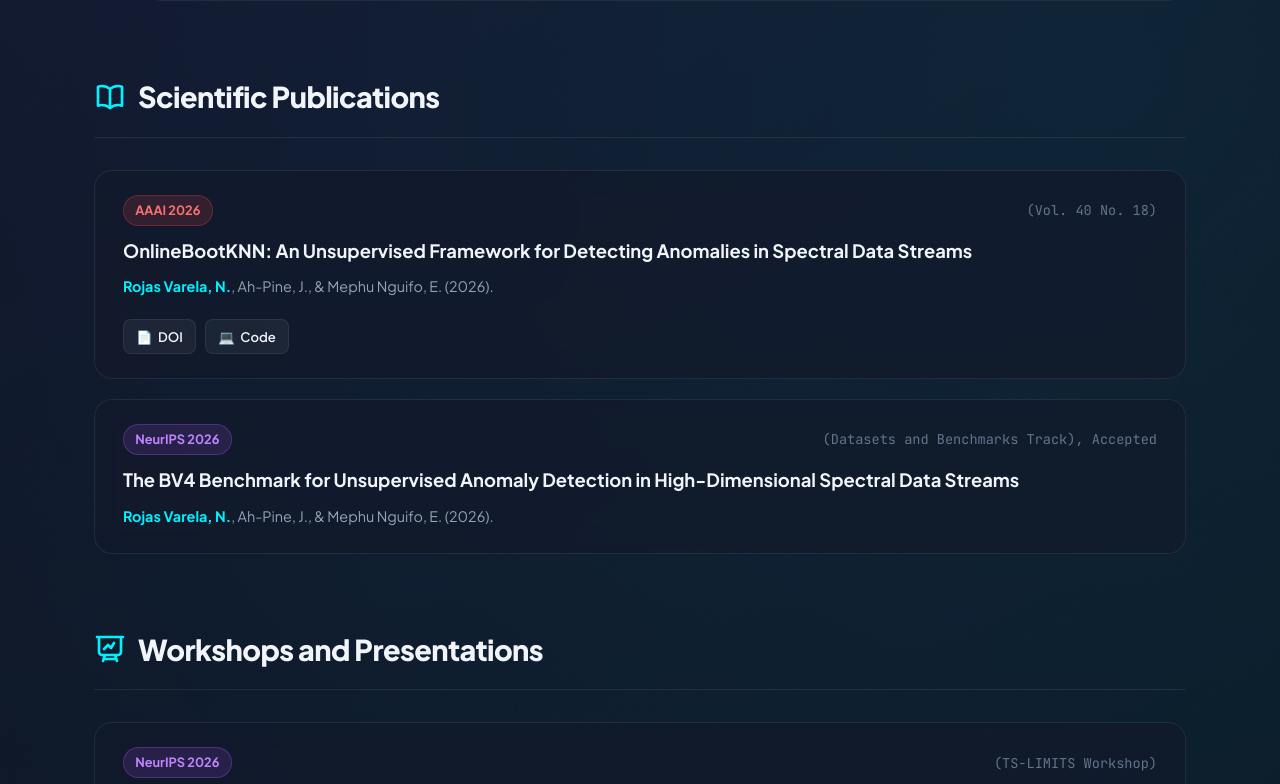
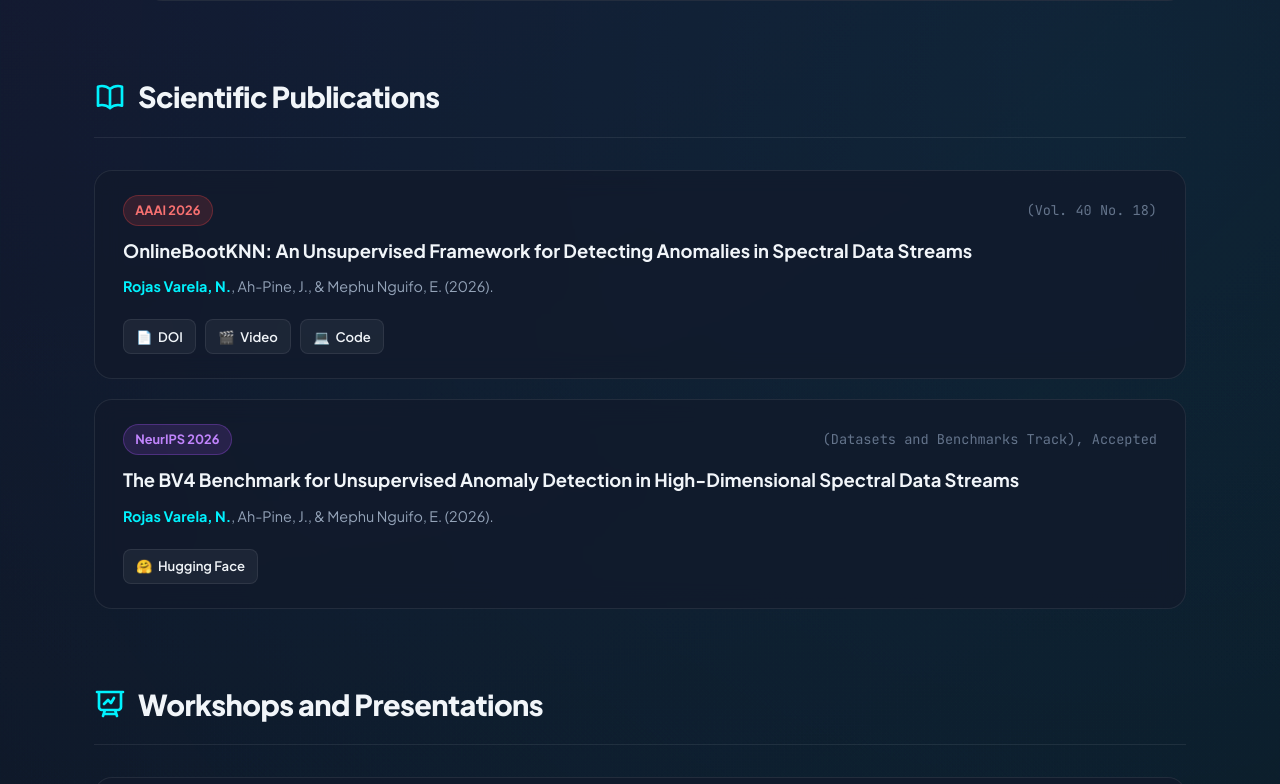
Before and after one commit to nirojasva/cv, a plain HTML site: page index.html in a window 1280 px wide. Shown: the part 1710-2494 px from the top of the page. Drawn offline with Linux system fonts and the light colour scheme.

Commit message:
docs: add publication links, dataset references, and thesis webpage to CV and website

```diff
--- a/index.html
+++ b/index.html
@@ -87,6 +87,10 @@
           <a href="https://github.com/nirojasva" target="_blank" rel="noopener noreferrer" class="btn btn-secondary">
             <svg width="18" height="18" fill="currentColor" viewBox="0 0 24 24"><path fill-rule="evenodd" clip-rule="evenodd" d="M12 2C6.477 2 2 6.484 2 12.017c0 4.425 2.865 8.18 6.839 9.504.5.092.682-.217.682-.483 0-.237-.008-.868-.013-1.703-2.782.605-3.369-1.343-3.369-1.343-.454-1.158-1.11-1.466-1.11-1.466-.908-.62.069-.608.069-.608 1.003.07 1.53 1.032 1.53 1.032.892 1.53 2.341 1.088 2.91.832.092-.647.35-1.088.636-1.338-2.22-.253-4.555-1.113-4.555-4.951 0-1.093.39-1.988 1.029-2.688-.103-.253-.446-1.272.098-2.65 0 0 .84-.27 2.75 1.026A9.564 9.564 0 0112 6.844c.85.004 1.705.115 2.504.337 1.909-1.296 2.747-1.027 2.747-1.027.546 1.379.202 2.398.1 2.651.64.7 1.028 1.595 1.028 2.688 0 3.848-2.339 4.695-4.566 4.943.359.309.678.92.678 1.855 0 1.338-.012 2.419-.012 2.747 0 .268.18.58.688.482A10.019 10.019 0 0022 12.017C22 6.484 17.522 2 12 2z"/></svg>
             <span>GitHub</span>
+          </a>
+          <a href="https://spectral-anomaly-detector.limos.fr/index_en.html" target="_blank" rel="noopener noreferrer" class="btn btn-secondary">
+            <span>🌐</span>
+            <span data-en="Thesis Webpage" data-fr="Page Web de la Thèse">Thesis Webpage</span>
           </a>
         </div>
       </div>
@@ -225,6 +229,9 @@
             <a href="https://doi.org/10.1609/aaai.v40i18.38611" target="_blank" rel="noopener noreferrer" class="pub-link-btn">
               <span>📄</span> <span data-en="DOI" data-fr="DOI">DOI</span>
             </a>
+            <a href="https://underline.io/lecture/141774-onlinebootknn-an-unsupervised-framework-for-detecting-anomalies-in-spectral-data-streams" target="_blank" rel="noopener noreferrer" class="pub-link-btn">
+              <span>🎬</span> <span data-en="Video" data-fr="Vidéo">Video</span>
+            </a>
             <a href="https://github.com/nirojasva/spectral-benchmark" target="_blank" rel="noopener noreferrer" class="pub-link-btn">
               <span>💻</span> <span data-en="Code" data-fr="Code">Code</span>
             </a>
@@ -242,6 +249,11 @@
           </div>
           <div class="pub-authors">
             <strong>Rojas Varela, N.</strong>, Ah-Pine, J., & Mephu Nguifo, E. (2026).
+          </div>
+          <div class="pub-links">
+            <a href="https://huggingface.co/datasets/nirojasva/spectral-benchmark-bv4" target="_blank" rel="noopener noreferrer" class="pub-link-btn">
+              <span>🤗</span> Hugging Face
+            </a>
           </div>
         </div>
       </div>
```
Also changed, not shown: 2 other files.
